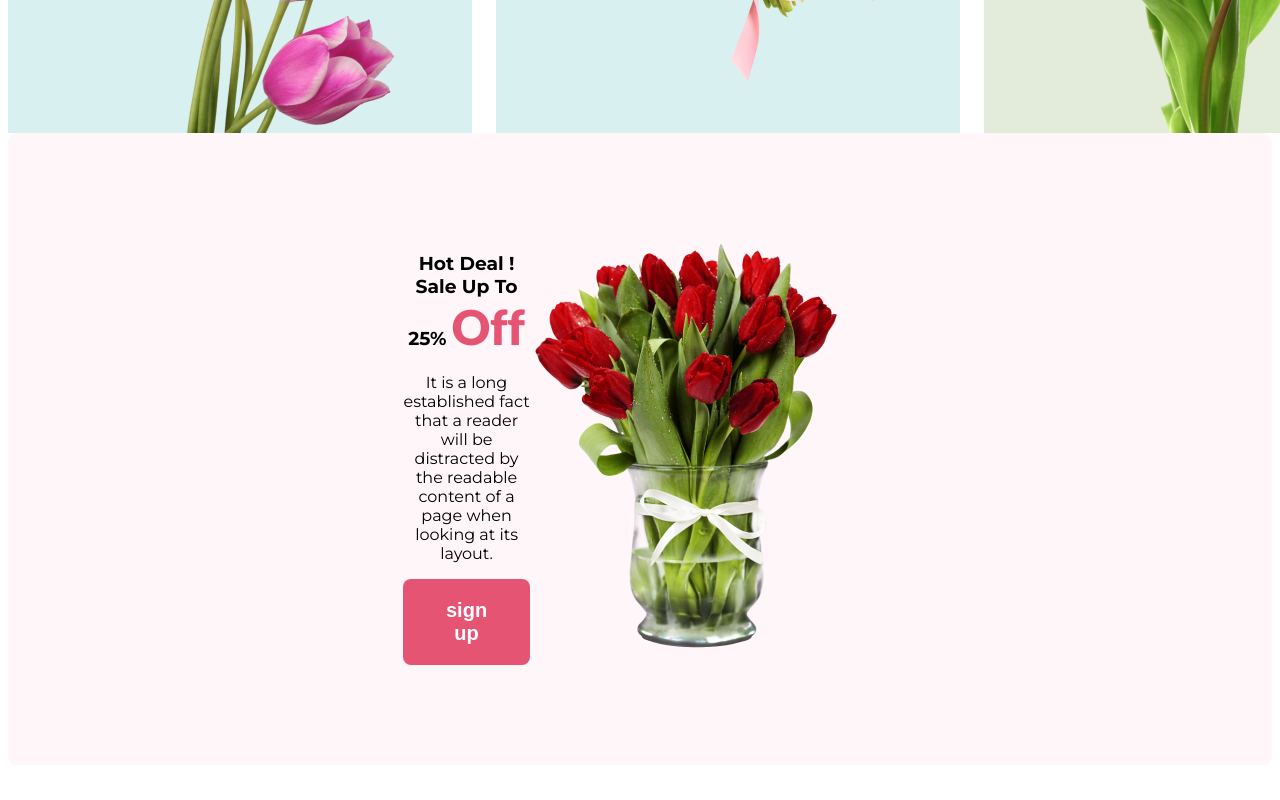
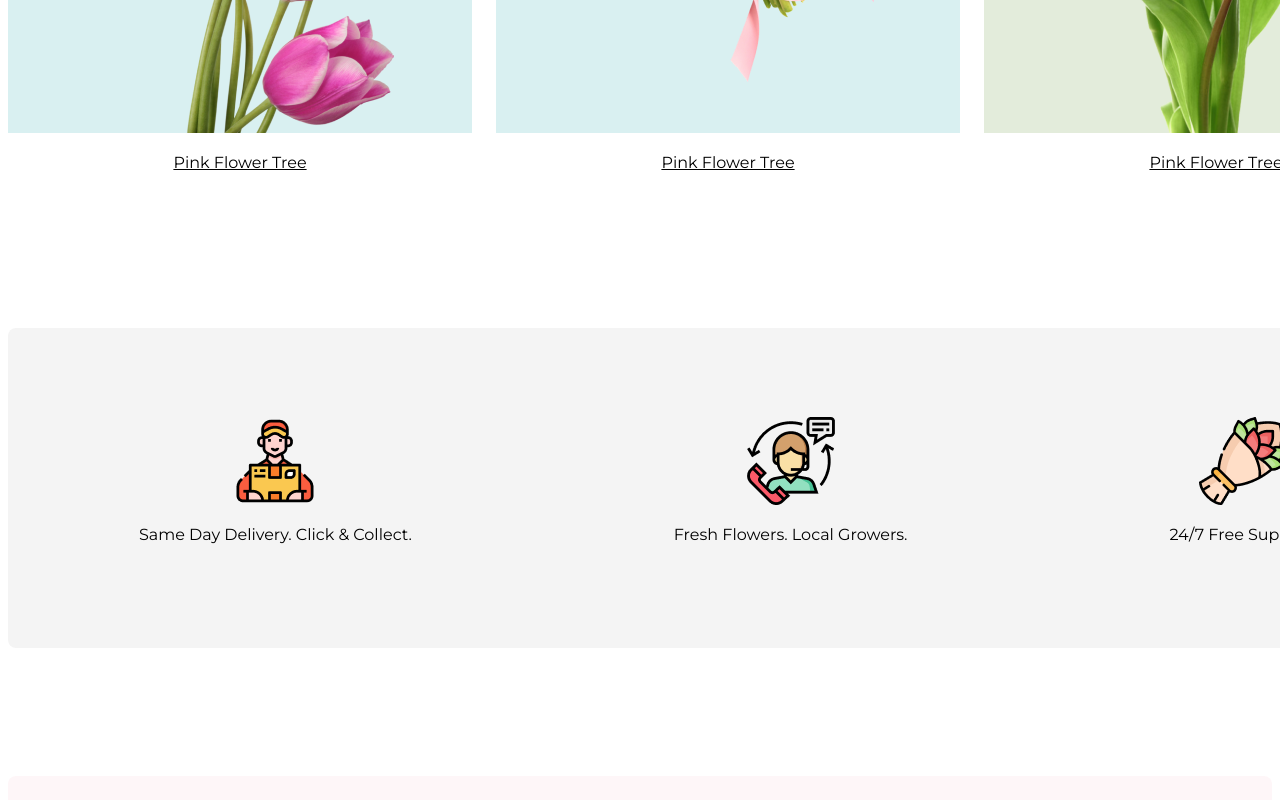
Before and after one commit to RabiulHasan90/first-assignment, a plain HTML site: page index.html in a window 1280 px wide. Shown: the part 1760-2560 px from the top of the page. Drawn offline with Linux system fonts and the light colour scheme.

Commit message:
assignment1 completes

```diff
--- a/index.html
+++ b/index.html
@@ -30,10 +30,21 @@ part of your life.</h3>
       <h3 class="rec-header">Our Featured Flowers</h3>
       <p class="rec-desc">It is a long established fact that a reader will be distracted by the readable content of a page when looking at its layout.</p>
       <div class="rectangle-bg">
-      <div class="rbg1"><img class="rect-img1" src="./assets/pngwing 6.png" alt=""></div>
-      <div class="rbg2"><img class="rect-img2" src="./assets/pngwing 5.png" alt=""></div>
-      <div class="rbg3"><img class="rect-img3" src="./assets/pngwing 7.png" alt=""></div>
+      <div class="rbg1"><img class="rect-img1" src="./assets/pngwing 6.png" alt="">
+      <p><u>Pink Flower Tree</u></p></div>
+      <div class="rbg2"><img class="rect-img2" src="./assets/pngwing 5.png" alt="">
+      <p><u>Pink Flower Tree</u></p></div>
+      <div class="rbg3"><img class="rect-img3" src="./assets/pngwing 7.png" alt="">
+      <p><u>Pink Flower Tree</u></p></div>
     </div>
+    </section>
+    <section class="extra-work">
+      <div class="sticker1"><img src="./assets/Group 57.png" alt="">
+      <p>Same Day Delivery. Click & Collect.</p></div>
+      <div class="sticker2"><img src="./assets/Group 59.png" alt="">
+      <p>Fresh Flowers. Local Growers.</p></div>
+      <div class="sticker3"><img src="./assets/Group 58.png" alt="">
+      <p>24/7 Free Support.</p></div>
     </section>
    <section class="sell">
 
@@ -63,10 +74,10 @@ part of your life.</h3>
     <h3 class="deals-title">Get The Latest Deals</h3>
     <p class="deals-desc">$30 coupon for first shopping</p>
     <input type="email" placeholder="enter type your email">
-    <button class="sub">subscribe</button>
+    <button class="sub-btn">subscribe</button>
    </section>
   </main>
-  <footer class="fooler">
+  <footer class="footer">
 <h3 class="footer-title"><span>Flower</span>Shop</h3>
 <div class="footer-desc">It is a long established fact that a reader will be distracted by the readable content of a page when looking at its layout.</div>
 <div class="footer-cp">@2020-2023, FlowerShop.com. All rights reserved. </div>
--- a/style.css
+++ b/style.css
@@ -3,6 +3,7 @@ body{
   font-family: 'Lato', sans-serif;
 font-family: 'Montserrat', sans-serif;
 }
+/* THIS IS HEADER  */
 
 header{
   display: flex;
@@ -29,9 +30,7 @@ header{
   font-weight: 700;
 
 }
-.header-column2{
 
-}
 
 .header-img{
   width: 635px;
@@ -50,6 +49,8 @@ font-weight: 400;
 line-height: 30px;
 padding-top: 32px 0px;
 }
+
+/* THIS SECTION IS SIGN UP/ SALE PERCENT PART  */
 .sell {
   display: flex;
  justify-content: space-between;
@@ -57,6 +58,7 @@ padding-top: 32px 0px;
   border-radius: 8px;
   align-items: center;
  padding: 100px 0;
+ margin-top: 128px;
 
 
 
@@ -70,6 +72,8 @@ background: rgba(229, 84, 115, 0.05);
   width: 50%;
   padding-left: 395px;
 }
+
+/* THIS SECTION IS INSTAGRAM PART  */
 
 .insta-pic{
   display:flex;
@@ -103,6 +107,8 @@ margin: 0 auto;
 
 
 }
+
+/* THIS SECTION IS DEALS PART */
 .deals{
   background-image:url("./assets/Rectangle\ 9.png") ;
   background-repeat: no-repeat;
@@ -146,7 +152,7 @@ line-height: normal;
 
 
 }
-.sub{
+.sub-btn{
   width: 150px;
 height: 64px;
 border-radius: 8px;
@@ -159,7 +165,9 @@ font-weight: 700;
 line-height: normal;
 border: none;
 }
-.fooler{
+
+/* THIS SECTION IS FOOTER */
+.footer{
   background: #111010;
   text-align: center;
   height: 449px;
@@ -168,6 +176,8 @@ border: none;
 
 
 }
+
+
 .footer-title{
   color: #FFF;
 
@@ -204,6 +214,8 @@ font-style: normal;
 font-weight: 400;
 line-height: normal;
 }
+
+/* THIS SECTION IS RECTANGLE IMAGE PART  */
 .rec-header{
   color: #272727;
 text-align: center;
@@ -237,6 +249,7 @@ width: 1440px;
 margin: 0 auto;
 justify-content: space-around;
 gap: 24px;
+text-align: center;
 
 }
 .rbg1{
@@ -272,3 +285,18 @@ background: rgba(71, 125, 17, 0.15);
 .rect-img3{
   padding: 67px 75px 0px 75px;
 }
+
+/* THIS SECTION IS EXTRA PART */
+.extra-work{
+  display: flex;
+  width: 1440px;
+  margin: 0 auto;
+  text-align: center;
+  justify-content: space-around;
+  height: 320px;
+  align-items: center;
+  border-radius: 8px;
+background: rgba(39, 39, 39, 0.05);
+margin-top:195px ;
+
+}
```
